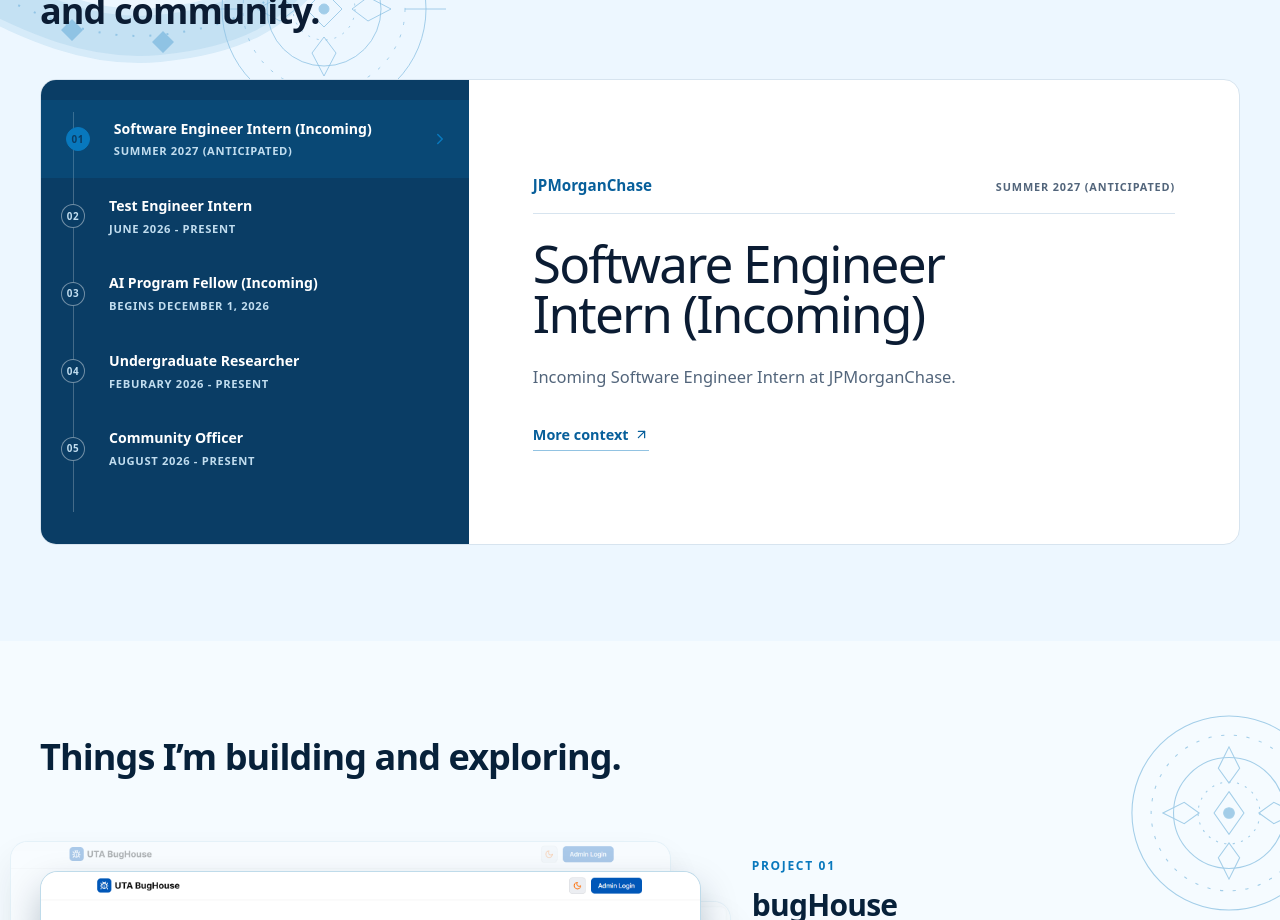
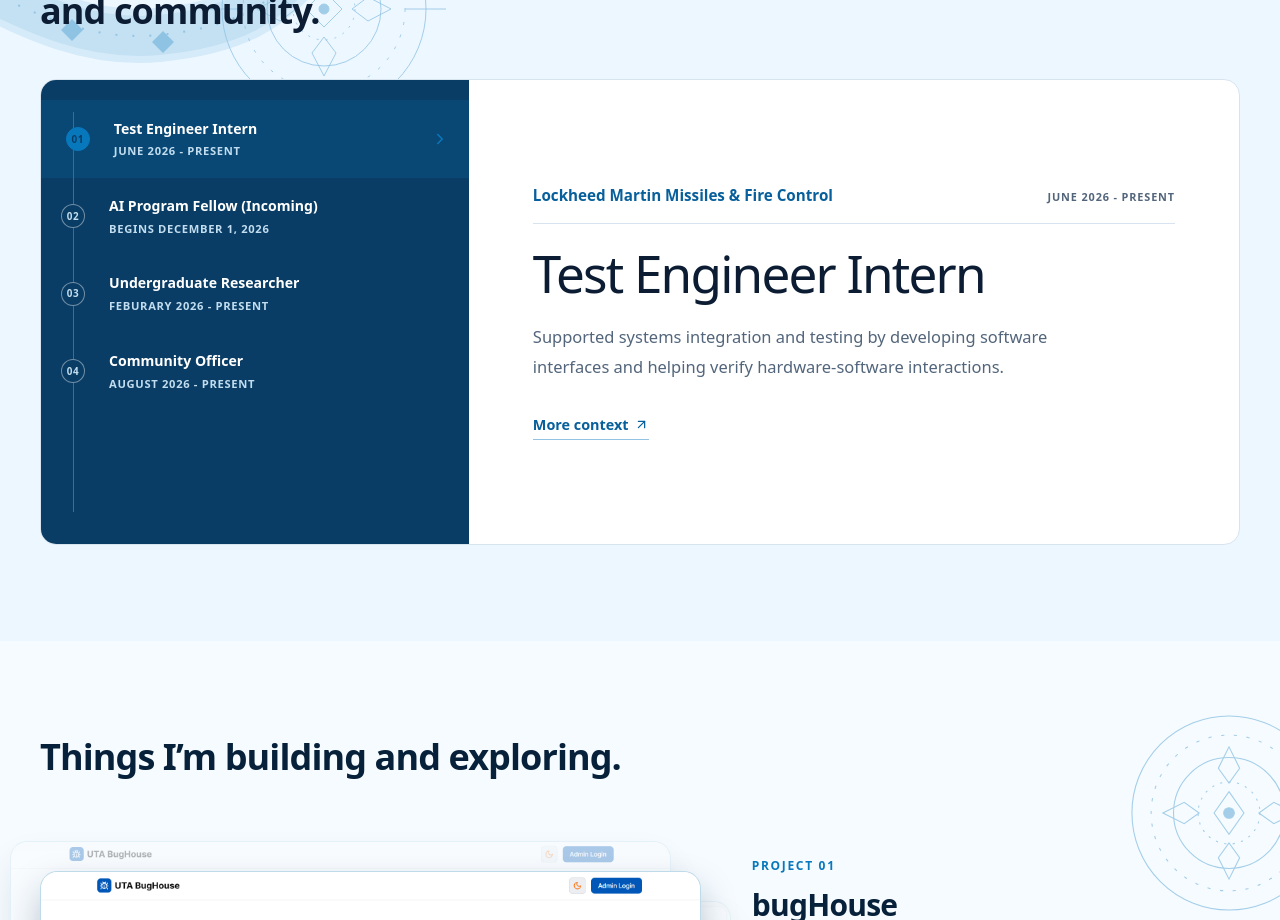
Before and after one commit to AndyKhandy/portfolio, a React (Vite) app: page / in a window 1280 px wide. Shown: the part 1620-2540 px from the top of the page. Built offline with nearby package versions, Linux system fonts and the light colour scheme.

Commit message:
feat: remove experiences

```diff
--- a/src/data/experiences.ts
+++ b/src/data/experiences.ts
@@ -14,16 +14,6 @@ export interface Experience {
 }
 
 export const experiences: Experience[] = [
-  {
-    slug: "jpmorgan-chase",
-    organization: "JPMorganChase",
-    role: "Software Engineer Intern (Incoming)",
-    dates: "Summer 2027 (anticipated)",
-    description: "Incoming Software Engineer Intern at JPMorganChase.",
-    long_description:
-      "Received an offer after participating in Code for Good Columbus, JPMorganChase's Tech for Social Good hackathon. Preparing to join as a Software Engineer Intern in Summer 2027, with an interest in contributing to collaborative engineering work and growing through the firm's early-career software engineering community.",
-    logo: null,
-  },
   {
     slug: "lockheed-martin-test-engineer-intern",
     organization: "Lockheed Martin Missiles & Fire Control",
```
